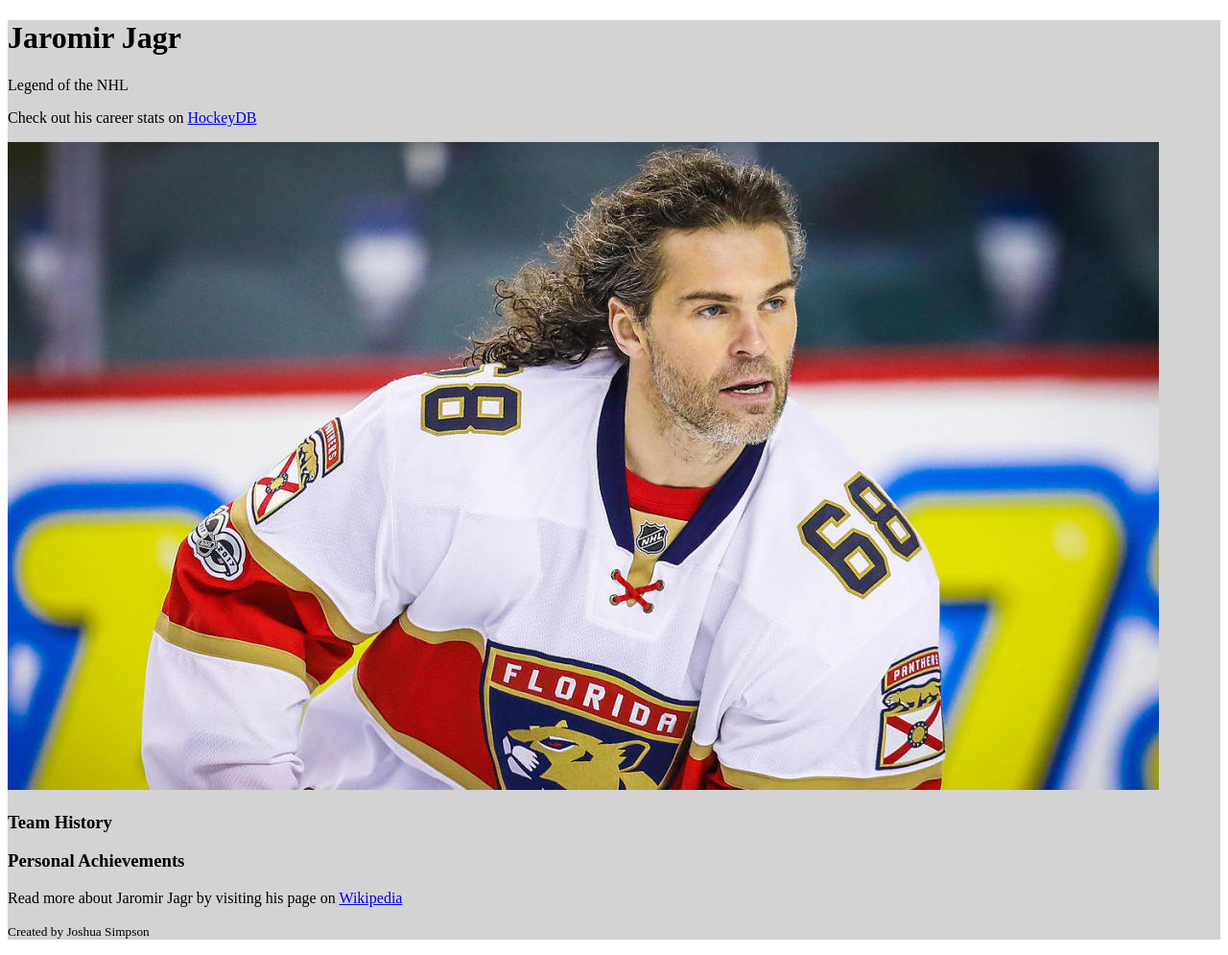
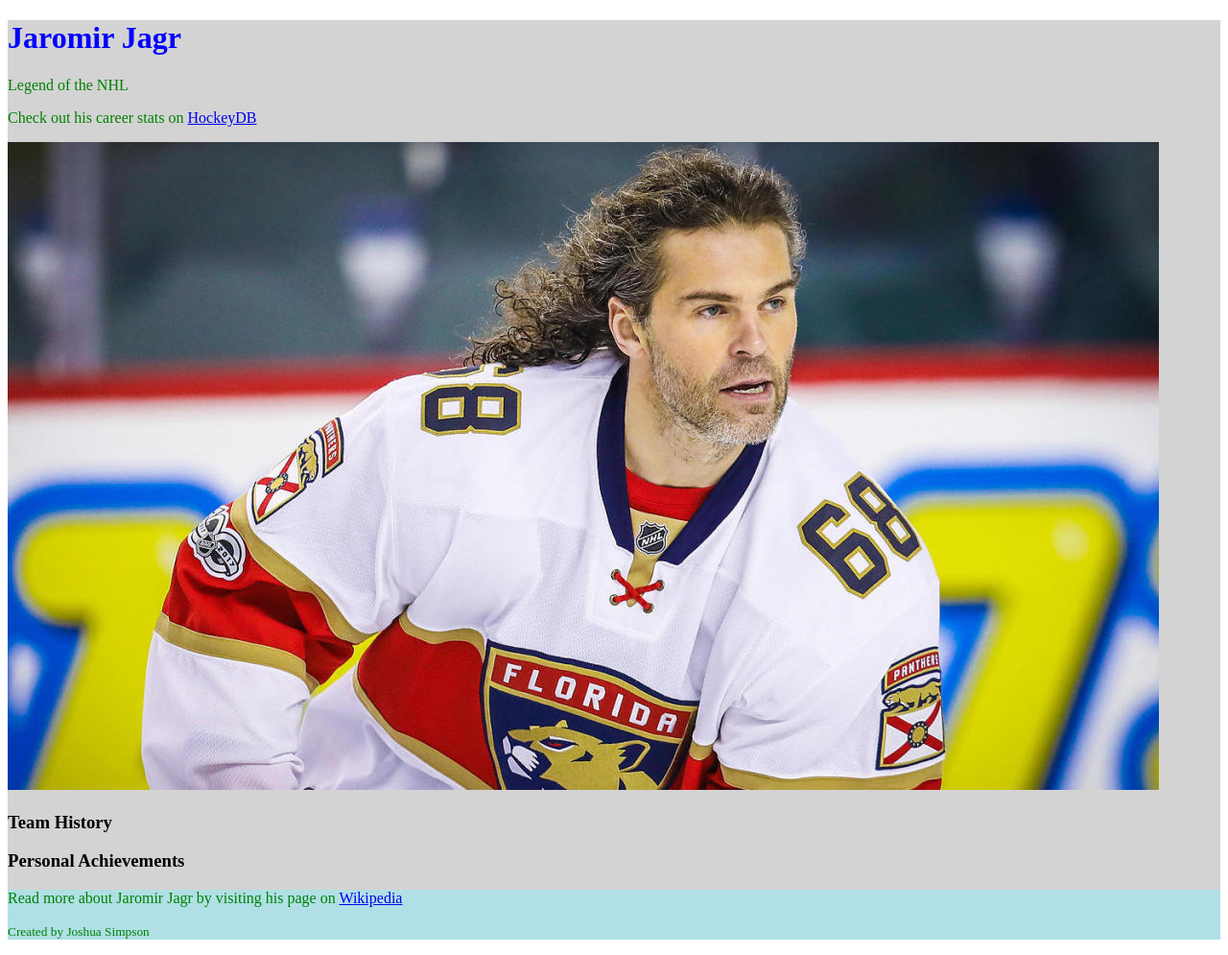
Before and after one commit to SoshJimpson/test, a plain HTML site: page index.html in a window 1280 px wide. Shown: the whole page at 96% size. Drawn offline with Linux system fonts and the light colour scheme.

Commit message:
added crazy colors to test git branches

```diff
--- a/styles.css
+++ b/styles.css
@@ -1,3 +1,15 @@
 div {
     background-color: lightgray;
 }
+
+h1 {
+    color: blue;
+}
+
+p {
+    color: green;
+}
+
+footer {
+    background-color: powderblue;
+}
```
